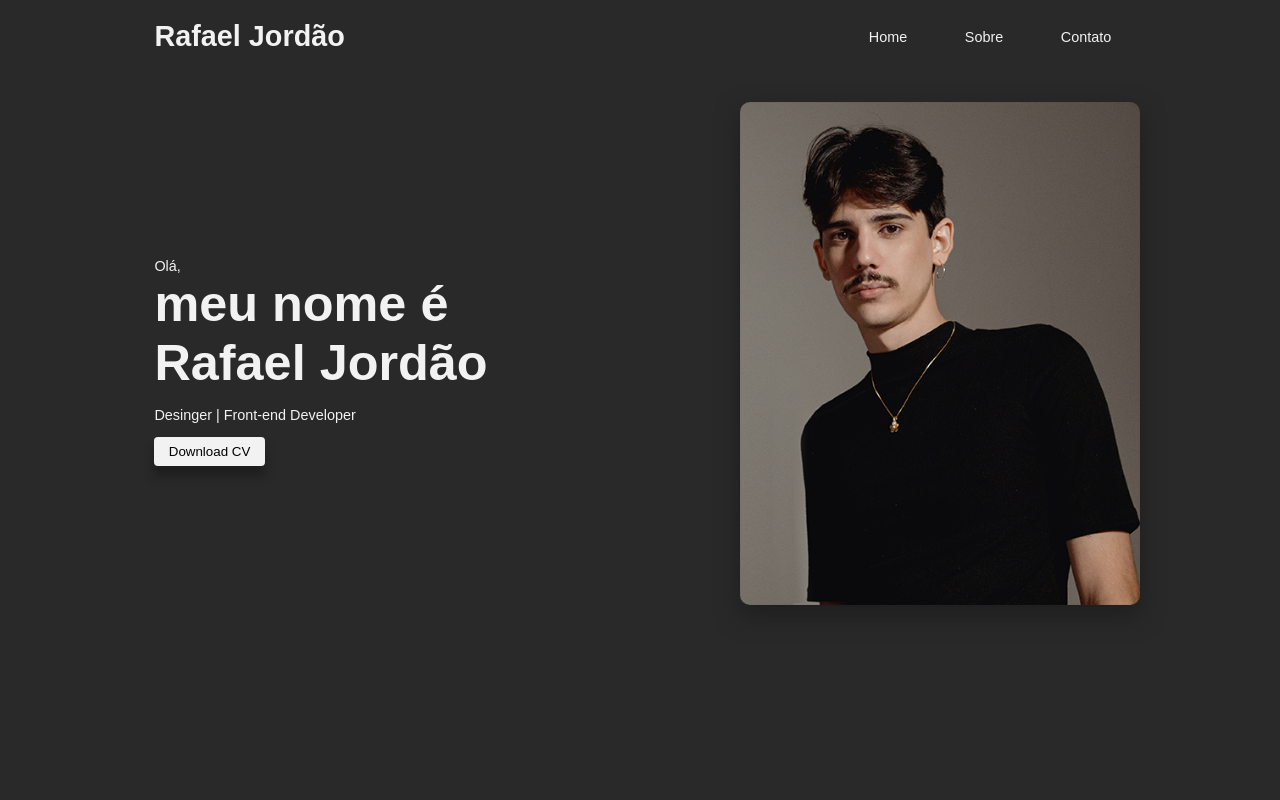
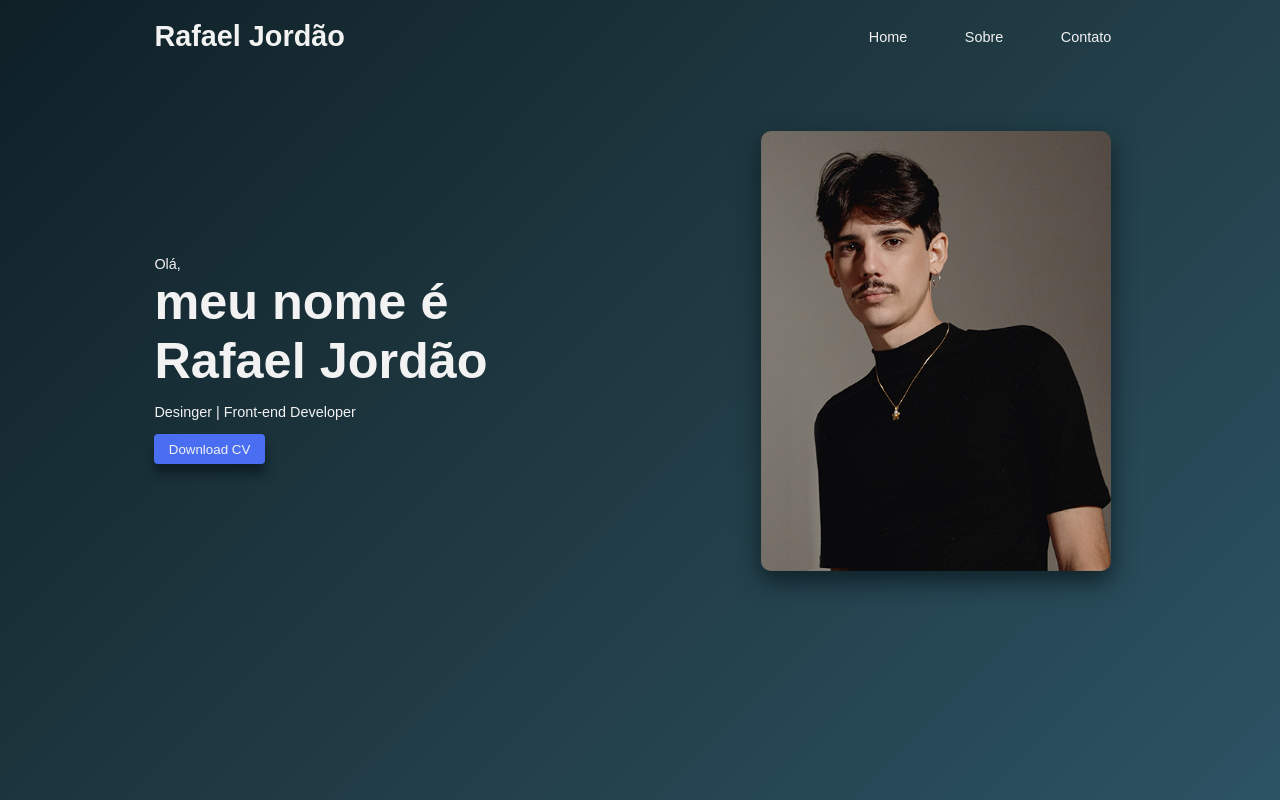
Before and after one commit to rafael-jordao/rafael-jordao.github.io, a React (Create React App) app: page / in a window 1280 px wide. Built offline with nearby package versions, Linux system fonts and the light colour scheme.

Commit message:
changin color palet

```diff
--- a/src/App.js
+++ b/src/App.js
@@ -1,25 +1,20 @@
 import React from "react";
 import Header from "./components/Header/Header";
-import MainPhoto from "./assets/profileImage.png"
-import Curriculo from "./assets/Curriculo.pdf"
+import MainContent from "./components/MainContent/MainContent";
 
 const App = () => {
   return (
     <div className="App">
       <Header />
+      <MainContent />
 
-      <div className="mainContainer">
+      {/* <div className="aboutMe">
         <div className="textContainer">
-          <p>Olá,</p>
-          <h1>meu nome é Rafael Jordão</h1>
-          <p>Desinger | Front-end Developer</p>
-         <a href={Curriculo} download><button>Download CV</button></a>
+          <h1 className="titleAboutMe">Sobre mim</h1>
         </div>
 
-        <div className="photoContainer">
-          <img className="mainPhoto" src={MainPhoto}></img>
-        </div>
-      </div>
+
+      </div> */}
     </div>
   )
 };
--- a/src/components/Header/Header.css
+++ b/src/components/Header/Header.css
@@ -4,12 +4,12 @@ header {
     width: 100%;
     justify-content: space-between;
     padding: 1rem;
-    color: #f2f2f2;
+    color: var(--off-white);
 }
 
 .btnMobile {
     display:none;
-    color: #f2f2f2;
+    color: var(--off-white);
 }
 
 .menuTopics {
@@ -19,12 +19,14 @@ header {
 .menuTopic {
     padding: 1rem;
     margin-left: 2rem;
-    color: #f2f2f2;
+    color: var(--off-white);
     border-radius: 4px;
+    transition: 0.3s;
 }
 
 .menuTopic:hover {
-    background-color: #909090;
+    background-color: var(--mediumblue);
+    color: var(--off-white);
 }
 
 @media (max-width:600px) {
@@ -94,7 +96,7 @@ header {
     .navMenuActive .menuTopics {
         visibility: visible;
         height: calc(100vh - 4rem);
-        background-color: #f2f2f2;
+        background-color: var(--off-white);
         overflow-y: auto;
     }
 
--- /dev/null
+++ b/src/components/MainContent/MainContent.css
@@ -0,0 +1,81 @@
+
+
+.mainContainer {
+    display: flex;
+    justify-content: space-between;
+    align-items: center;
+    padding-top: 2rem;
+}
+
+.mainPhoto {
+    border-radius: 10px;
+    width: 100%;
+    max-width: 350px;
+    box-shadow: 0px 10px 25px var(--darkblue);
+    transition: 0.3s;
+}
+
+.photoContainer {
+    padding: 2rem;
+}
+
+.mainPhoto:hover {
+    transform: scale(103%);
+}
+
+.textContainer {
+    text-align: left;
+    padding: 1rem;
+    color: var(--off-white);
+    width: 100%;
+    max-width: 400px;
+}
+
+.textContainer p {
+    padding-top: 1rem;
+}
+
+.textContainer h1 {
+    font-size: 3.5em;
+}
+
+.textContainer button {
+    padding: 0.5rem 1rem;
+    background: var(--softblue);
+    margin-top: 1rem;
+    border: none;
+    border-radius: 4px;
+    cursor: pointer;
+    box-shadow: 0px 10px 10px var(--darkblue);
+    transition: 0.3s;
+    color: var(--off-white);
+}
+
+.textContainer button:hover {
+    transform: scale(103%);
+}
+
+@media(max-width:600px) {
+    .textContainer h1 {
+        font-size: 2.5em;
+    }
+
+    .mainPhoto {
+        max-width: 300px;
+        margin-top: 1rem;
+    }
+}
+
+@media (max-width:400px) {
+    .mainContainer {
+        display: block;
+
+    }
+
+    .textContainer {
+        padding-top: 0;
+        text-align: center;
+        justify-content: center;
+    }
+
+}
--- /dev/null
+++ b/src/components/MainContent/MainContent.js
@@ -0,0 +1,23 @@
+import React from "react";
+import "./MainContent.css"
+import MainPhoto from "/Users/rafaeljordao/Documents/my-codes/rafael-jordao.github.io/src/assets/profileImage.png"
+import Curriculo from "/Users/rafaeljordao/Documents/my-codes/rafael-jordao.github.io/src/assets/Curriculo.pdf"
+
+const MainContent = () => {
+    return (
+        <div className="mainContainer">
+            <div className="textContainer">
+                <p>Olá,</p>
+                <h1>meu nome é Rafael Jordão</h1>
+                <p>Desinger | Front-end Developer</p>
+                <a href={Curriculo} download><button>Download CV</button></a>
+            </div>
+
+            <div className="photoContainer">
+                <img className="mainPhoto" src={MainPhoto}></img>
+            </div>
+        </div>
+    )
+}
+
+export default MainContent;
--- a/src/index.css
+++ b/src/index.css
@@ -1,3 +1,11 @@
+:root {
+    --darkblue:#0F2027;
+    --mediumblue:#2C5364;
+    --anotherblue: #203A43;
+    --softblue:#4a6ef1;
+    --off-white: #f2f2f2;
+}
+
 * {
     font-family: Arial, Helvetica, sans-serif;
     margin: 0%;
@@ -15,7 +23,11 @@ body {
     width: 100%;
     max-width: 1000px;
     margin: 0 auto;
-    background-color: #292929;
+    background-color: #8BC6EC;
+    background-image: linear-gradient(135deg, #0F2027, #203A43, #2C5364);
+    background-size: cover;
+    background-repeat: no-repeat;
+    height: 100vh;
 }
 
 
@@ -30,77 +42,8 @@ a {
 }
 
 
-.mainContainer {
-    display: flex;
-    justify-content: space-between;
-    align-items: center;
-    padding-top: 2rem;
+
+
+.aboutMe {
+    padding-top: 5rem;
 }
-
-.mainPhoto {
-    border-radius: 10px;
-    width: 100%;
-    max-width: 400px;
-    box-shadow: 0px 10px 25px rgb(31, 30, 30);
-    transition: 0.3s;
-}
-
-.mainPhoto:hover {
-    transform: scale(103%);
-}
-
-.textContainer {
-    text-align: left;
-    padding: 1rem;
-    color: #f2f2f2;
-    width: 100%;
-    max-width: 400px;
-}
-
-.textContainer p {
-    padding-top: 1rem;
-}
-
-.textContainer h1 {
-    font-size: 3.5em;
-}
-
-.textContainer button {
-    padding: 0.5rem 1rem;
-    background: #f2f2f2;
-    margin-top: 1rem;
-    border: none;
-    border-radius: 4px;
-    cursor: pointer;
-    box-shadow: 0px 10px 10px rgb(31, 30, 30);
-    transition: 0.3s;
-}
-
-.textContainer button:hover {
-    transform: scale(103%);
-}
-
-@media(max-width:600px) {
-    .textContainer h1 {
-        font-size: 2.5em;
-    }
-
-    .mainPhoto {
-        max-width: 300px;
-        margin-top: 1rem;
-    }
-}
-
-@media (max-width:400px) {
-    .mainContainer {
-        display: block;
-
-    }
-
-    .textContainer {
-        padding-top: 0;
-        text-align: center;
-        justify-content: center;
-    }
-
-}
```
Also changed, not shown: 11 other files (tests, documents, lock files or other folders).
